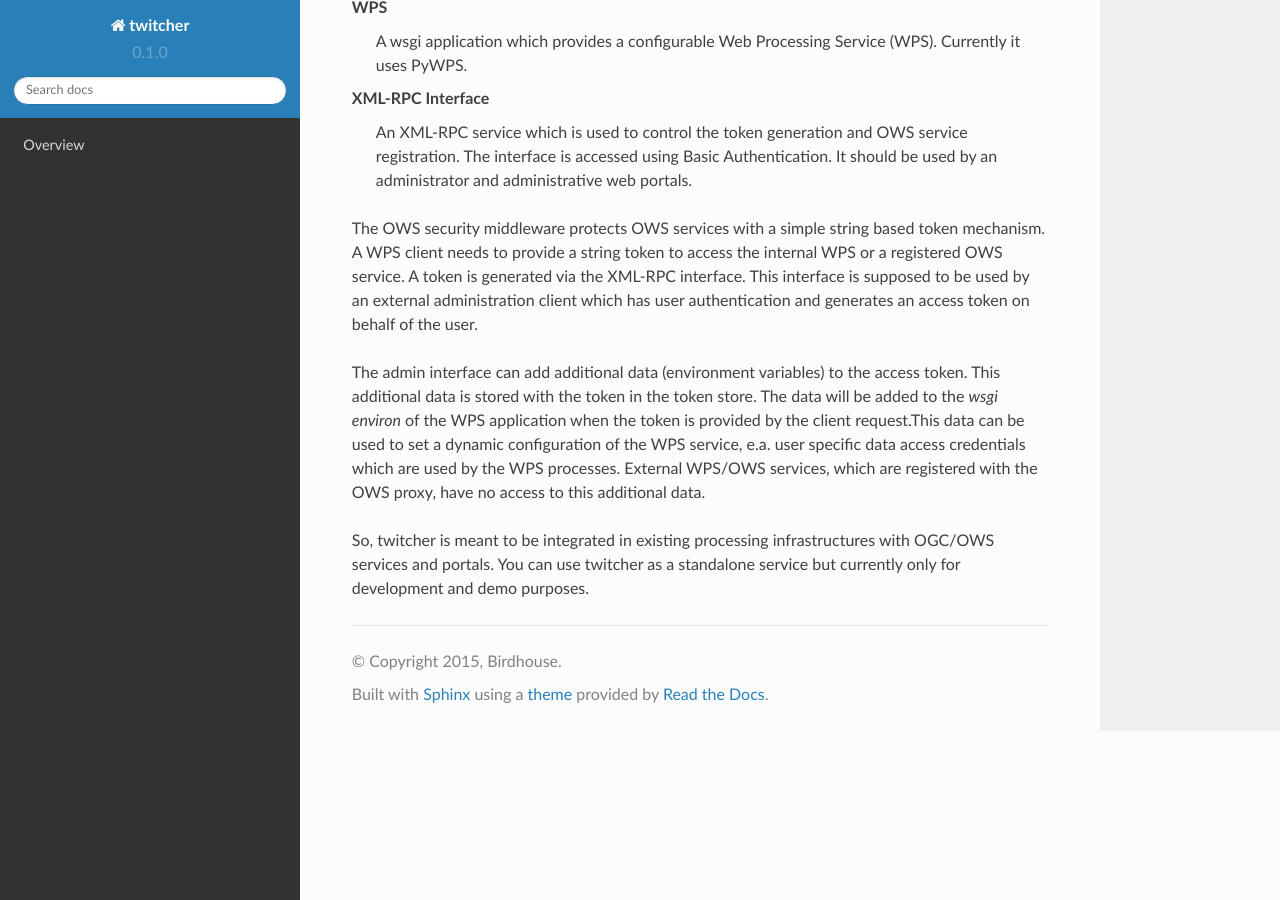
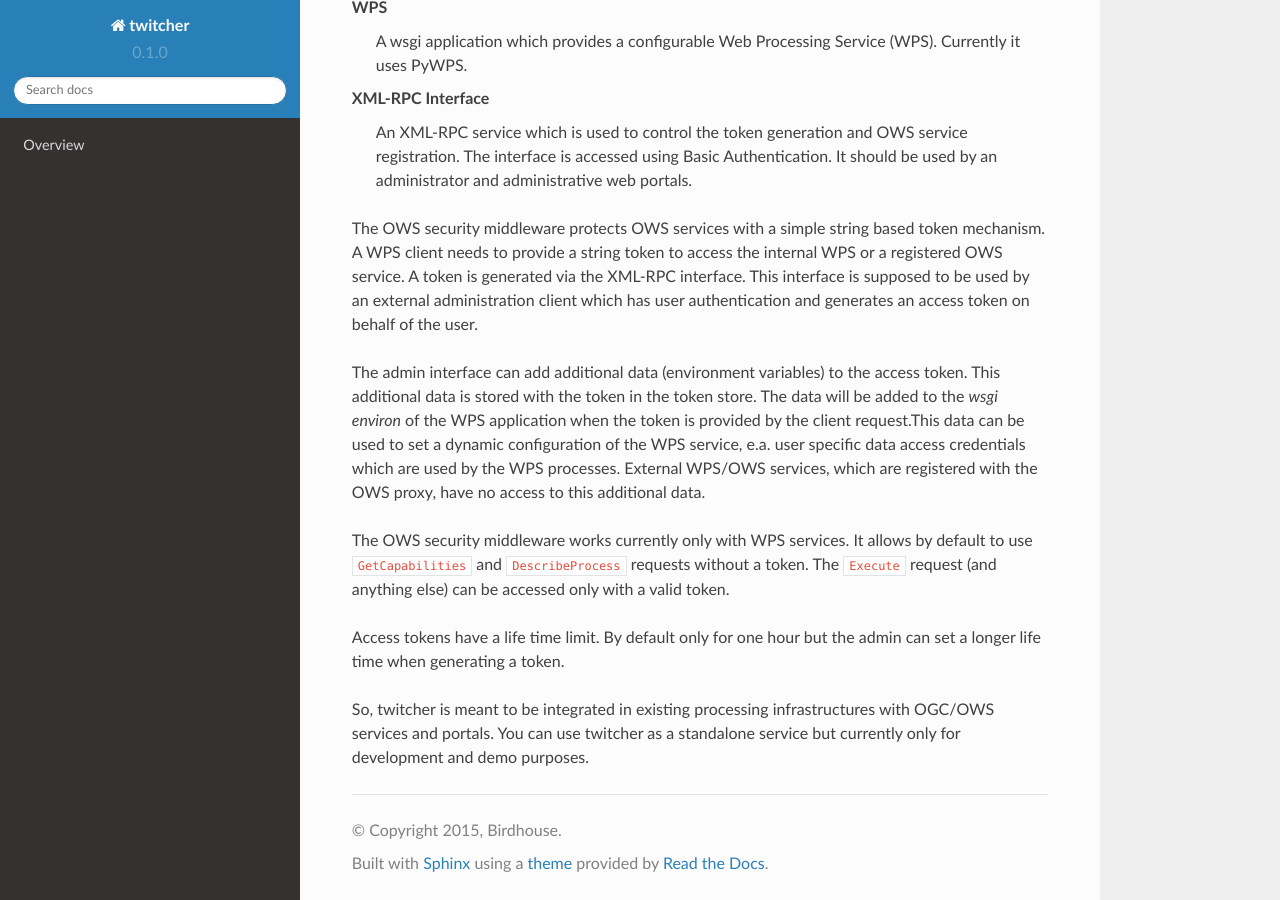
Before and after one commit to crim-ca/weaver, a Sphinx documentation site: the page built from docs/source/overview.rst, in a window 1280 px wide and 900 px high, scrolled down 506 px. Built offline with Sphinx 7.4.7 and the Read the Docs theme 2.0.0, drawn with Linux system fonts in a browser that asks for light colours.

Commit message:
update overview

```diff
--- a/docs/source/overview.rst
+++ b/docs/source/overview.rst
@@ -31,4 +31,8 @@ A token is generated via the XML-RPC interface. This interface is supposed to be
 
 The admin interface can add additional data (environment variables) to the access token. This additional data is stored with the token in the token store. The data will be added to the *wsgi environ* of the WPS application when the token is provided by the client request.This data can be used to set a dynamic configuration of the WPS service, e.a. user specific data access credentials which are used by the WPS processes. External WPS/OWS services, which are registered with the OWS proxy, have no access to this additional data.
 
+The OWS security middleware works currently only with WPS services. It allows by default to use ``GetCapabilities`` and ``DescribeProcess`` requests without a token. The ``Execute`` request (and anything else) can be accessed only with a valid token.
+
+Access tokens have a life time limit. By default only for one hour but the admin can set a longer life time when generating a token.
+
 So, twitcher is meant to be integrated in existing processing infrastructures with OGC/OWS services and portals. You can use twitcher as a standalone service but currently only for development and demo purposes.
```
